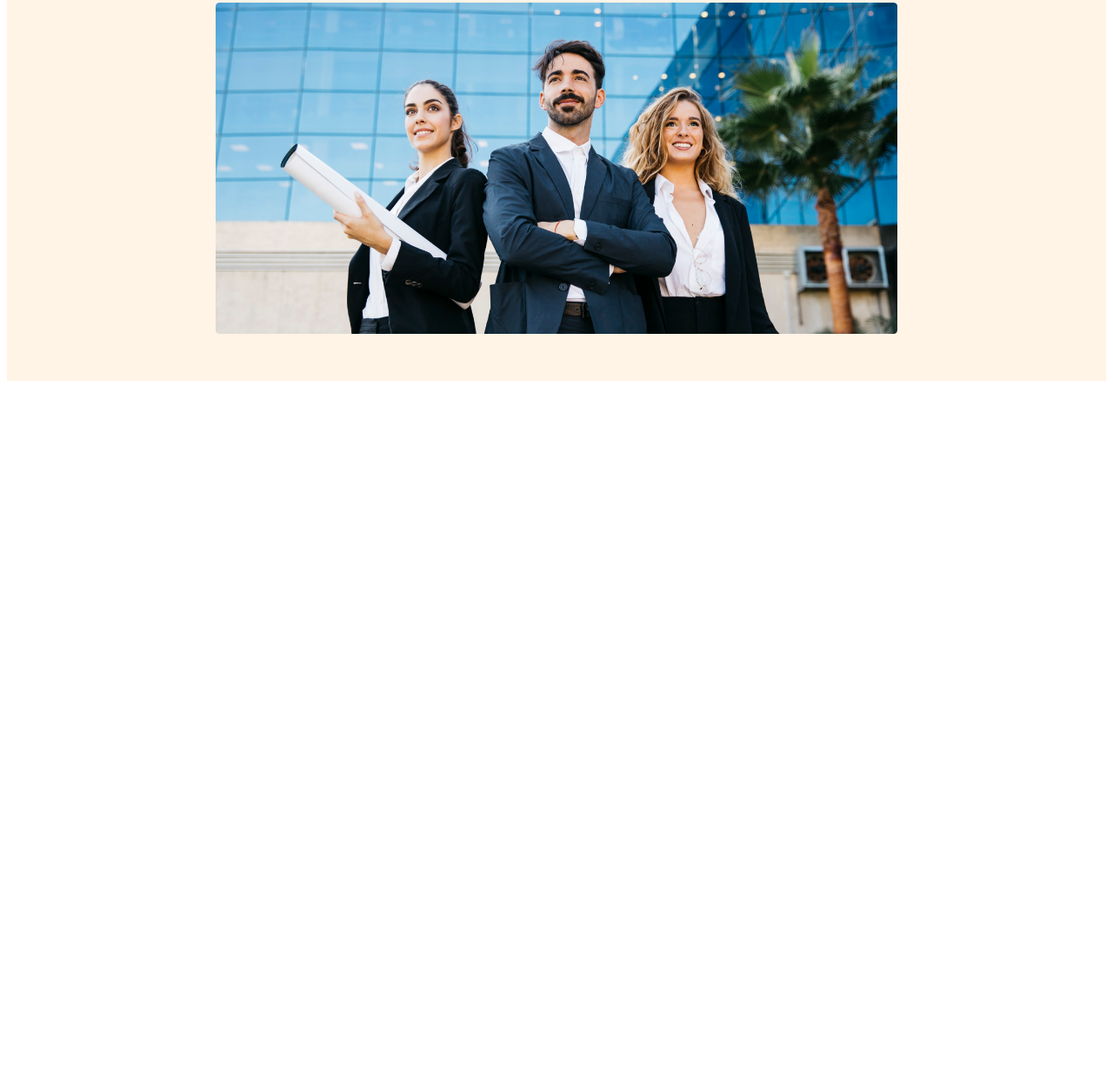
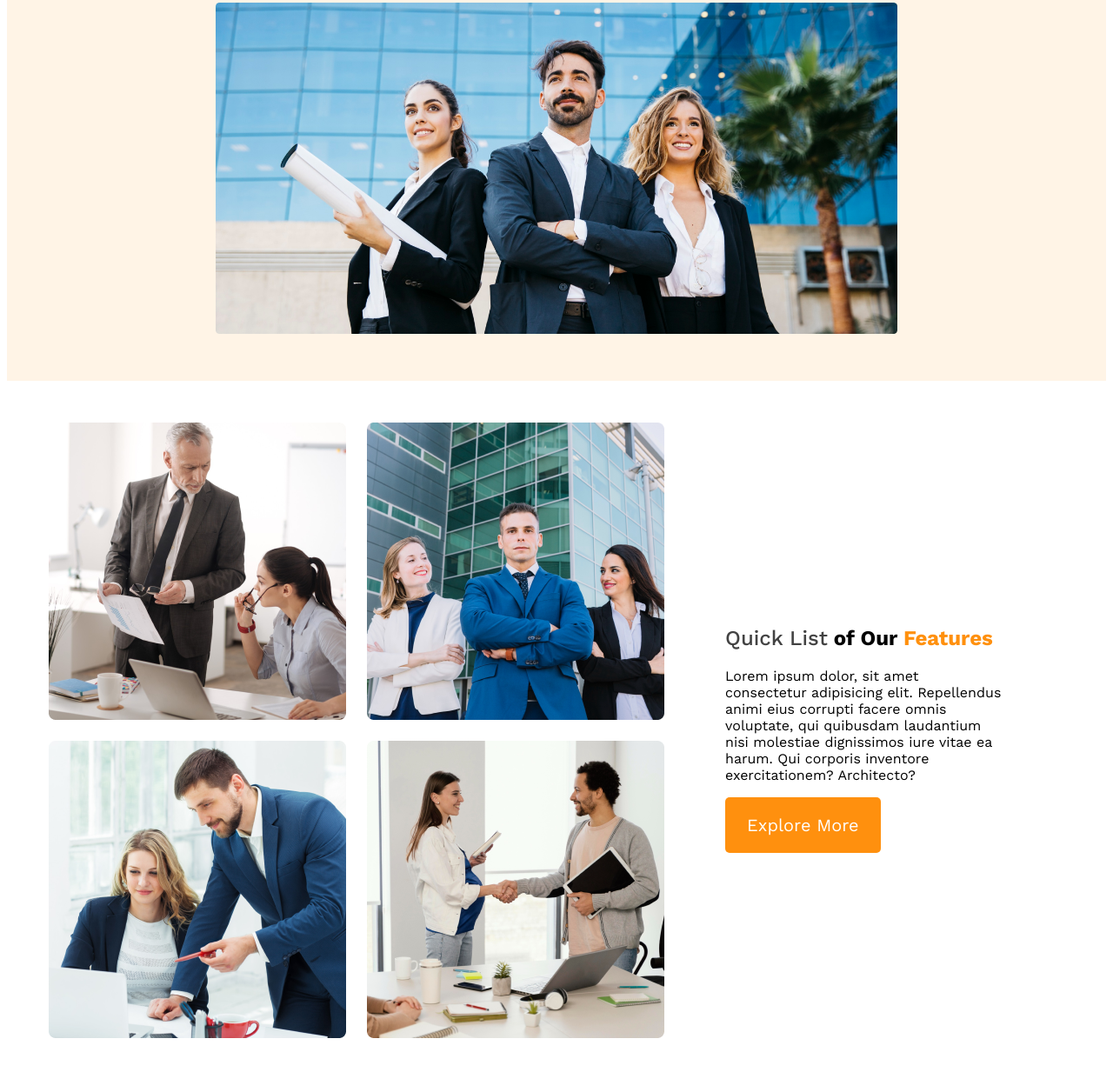
Before and after one commit to Nazmul1211/g3-architects-website, a plain HTML site: page index.html in a window 1280 px wide. Shown: the part 395-1628 px from the top of the page at 87% size. Before the commit the page ends 841 px from the top, so only its background shows below. Drawn offline with nearby package versions, Linux system fonts and the light colour scheme.

Commit message:
features section added

```diff
--- a/index.html
+++ b/index.html
@@ -32,7 +32,19 @@
         </div>
     </header>
     <main>
-
+        <section class="teams-container">
+            <div class="teams-img-container">
+                <img src="images/team1.png" alt="">
+                <img src="images/team2.png" alt="">
+                <img src="images/team3.png" alt="">
+                <img src="images/team4.png" alt="">
+            </div>
+            <div class="teams-content">
+                <h1 class="teams-title"><span class="quick-list">Quick List</span> <span class="ofour">of Our</span> <span class="features">Features</span></h1>
+                <p class="teams-description">Lorem ipsum dolor, sit amet consectetur adipisicing elit. Repellendus animi eius corrupti facere omnis voluptate, qui quibusdam laudantium nisi molestiae dignissimos iure vitae ea harum. Qui corporis inventore exercitationem? Architecto?</p>
+                <button class="btn-primary">Explore More</button>
+            </div>
+        </section>
     </main>
     <footer>
 
--- a/styles/architect.css
+++ b/styles/architect.css
@@ -103,3 +103,38 @@ nav li a {
         flex-direction: column;
     }
 }
+
+/* main style */
+main{
+    max-width: 1440px;
+    margin: 0 auto;
+}
+/* teams style */
+.teams-container{
+    display: flex;
+    justify-content: center;
+    align-items: center;
+    padding: 3rem;
+}
+.teams-img-container{
+    display: grid;
+    grid-template-columns: repeat(2, 1fr);
+    gap: 1.5rem;
+}
+.teams-content{
+    padding-left: 70px;
+    padding-right: 70px;
+}
+
+.quick-list{
+    color: #424242;
+    font-weight: 500;
+}
+.offour{
+    color: #131313;
+    font-weight: 700;
+}
+.features{
+    color: #ff900e;
+    font-weight: 700;
+}
```
